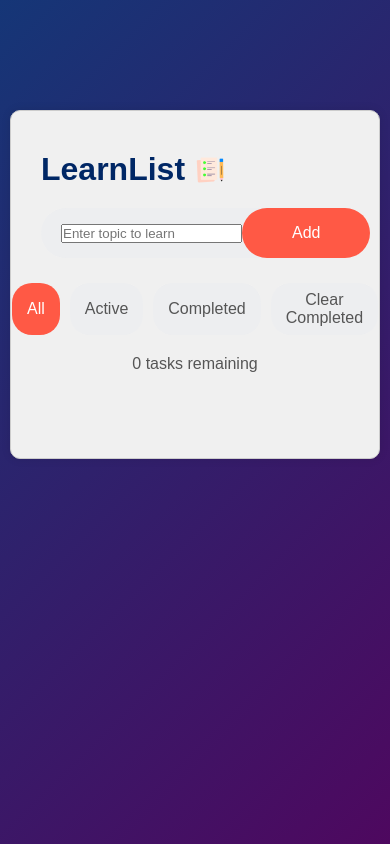
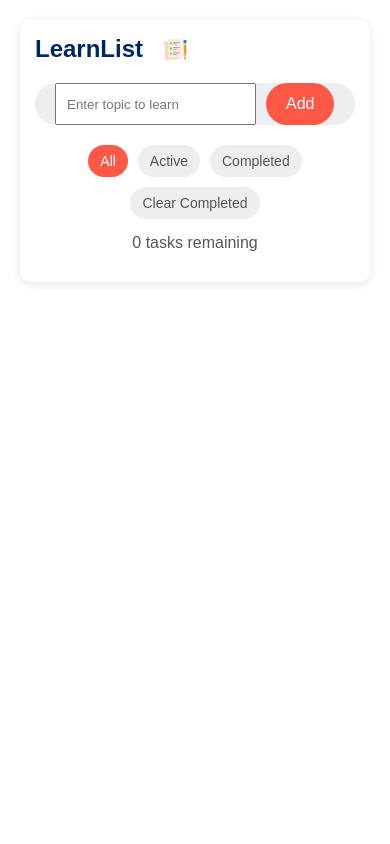
Before and after one commit to shahkaargul/LearnList, a plain HTML site: page index.html in a window 390 px wide. Drawn offline with Linux system fonts and the light colour scheme.

Commit message:
Update style.css

```diff
--- a/style.css
+++ b/style.css
@@ -6,54 +6,54 @@
 }
 .container{
     width: 100%;
-    height: 100vh;
-    background: linear-gradient(135deg, #153677, #4e085f);
+    min-height: 100vh;
     padding: 10px;
+    display: flex;
+    justify-content: center;
+    align-items: flex-start;
 }
 .todo-app{
     width: 100%;
     max-width: 540px;
+    margin: 20px auto;
+    padding: 20px;
+    border-radius: 10px;
     background: #fff;
-    margin: 100px auto 20px;
-    padding: 40px 30px 70px;
-    border-radius: 10px;
-    box-shadow: 0 0 10px rgba(0, 0, 0, 0.1);
-    background-color: #f0f0f0;
-    border: 1px solid #ccc;
-    border-radius: 10px;
-
+    box-shadow: 0 2px 10px rgba(0, 0, 0, 0.1);
 }
 .todo-app h1{
-    color: #002765;
+    font-size: clamp(1.5rem, 4vw, 2rem);
     display: flex;
     align-items: center;
+    gap: 10px;
+    color: #002765;
     margin-bottom: 20px;
 }
 .todo-app h1 img{
-    width: 30px;
+    width: clamp(25px, 5vw, 35px);
+    height: auto;
     margin-left: 10px;
 }
 .row{
     display: flex;
-    align-items: center;
-    justify-content: space-between;
+    gap: 10px;
+    margin: 20px 0;
     background: #edeef0;
     border-radius: 30px;
     padding-left: 20px;
-    margin-bottom: 25px;
 }
 .input-box{
     flex: 1;
     border: none;
     outline: none;
     background: transparent;
-    padding: 10px;
-    font-weight: 14px;
+    padding: 12px;
+    font-size: 16px;
 }
 button{
     border: none;
     outline: none;
-    padding: 16px 50px;
+    padding: 12px 20px;
     background: #ff5945;
     color: #fff;
     font-size: 16px;
@@ -114,9 +114,9 @@ ul li span:hover{
 }
 .filters {
     display: flex;
-    justify-content: center;
+    flex-wrap: wrap;
     gap: 10px;
-    margin: 20px 0;
+    margin: 15px 0;
 }
 .filter-btn, .clear-btn {
     padding: 8px 15px;
@@ -154,3 +154,29 @@ ul li span:hover{
 #list-container li {
     animation: slideIn 0.3s ease;
 }
+/* Mobile-specific adjustments */
+@media (max-width: 480px) {
+    .todo-app {
+        padding: 15px;
+        margin: 10px;
+    }
+
+    .filters {
+        justify-content: center;
+    }
+
+    .filter-btn, .clear-btn {
+        padding: 8px 12px;
+        font-size: 14px;
+    }
+
+    input[type="text"] {
+        padding: 10px;
+    }
+}
+/* Tablet adjustments */
+@media (min-width: 481px) and (max-width: 768px) {
+    .todo-app {
+        margin: 30px 20px;
+    }
+}
```
